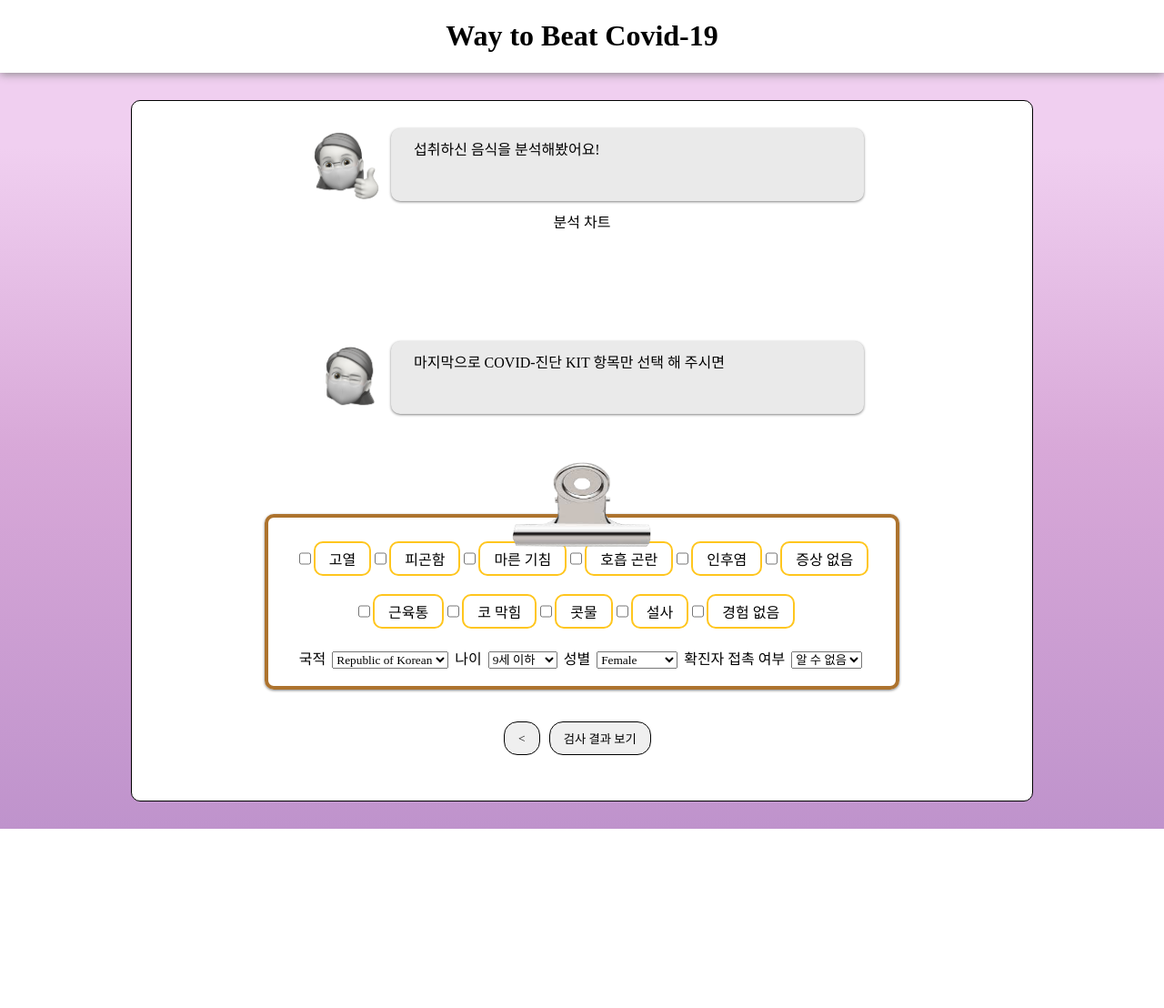
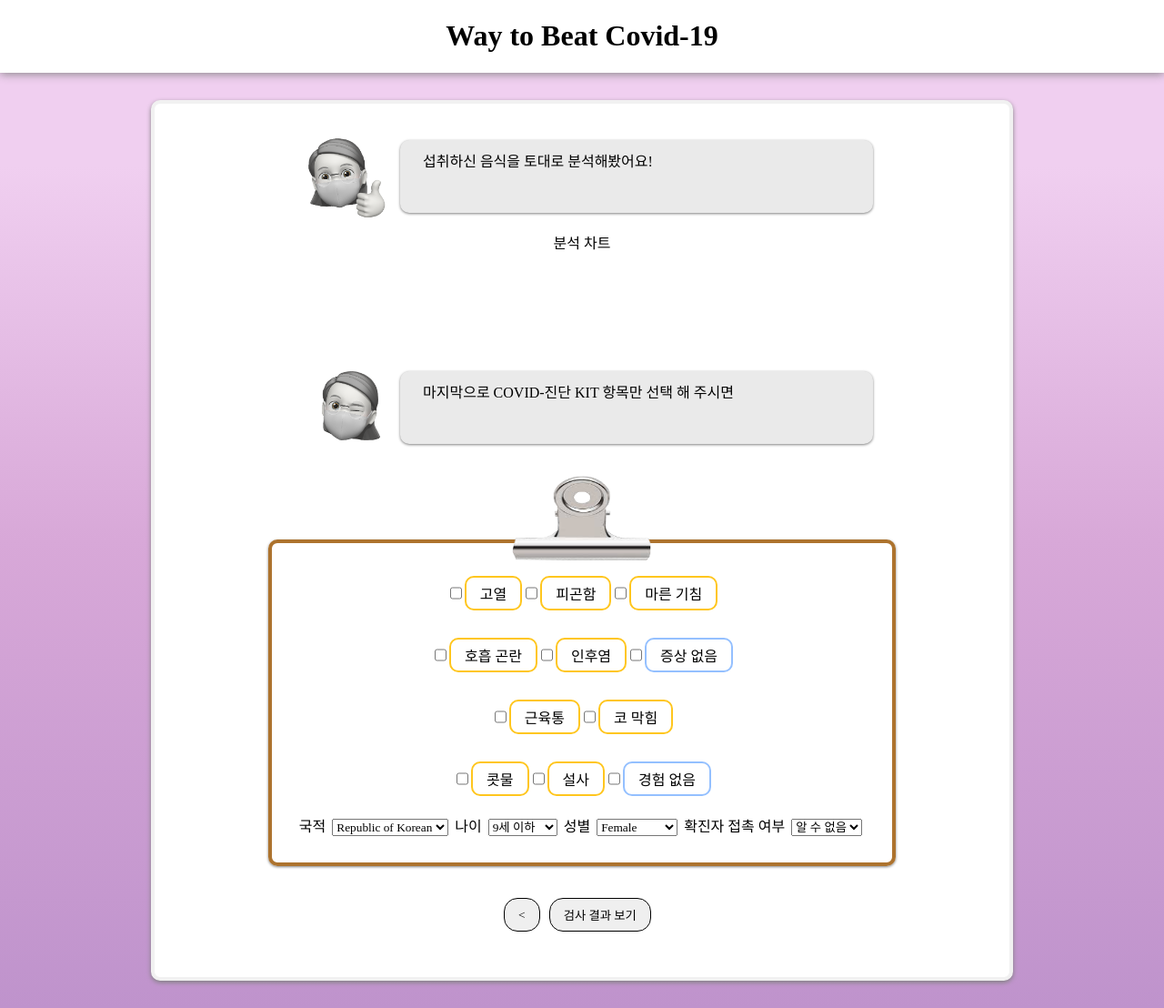
Before and after one commit to mang0206/test_mirror, a Flask app: page /kit in a window 1280 px wide. Shown: the whole page at 91% size. Before the commit the page ends 911 px from the top, so only its background shows below. Run offline with Flask 2, Linux system fonts and the light colour scheme; some web fonts are replaced.

Commit message:
[Update] diet_result.html css 수정
Former-commit-id: fdd997b4561557cd353ace587906cc34b4eb5003

```diff
--- a/app/static/css/style.css
+++ b/app/static/css/style.css
@@ -278,8 +278,8 @@ a:active{color: white;}
     justify-content: center;
 }
 .doctor img{
-    width: 100px;
-    height: 100px;
+    width: 120px;
+    height: 120px;
     display: flex;
 }
 .doctor_bubble{
@@ -317,7 +317,7 @@ a:active{color: white;}
     width: 200px;
     height: 150px;
 }
-.personal_board{
+.diet_personal_board{
     width: fit-content;
     margin: 30px 0px 30px 0px;
     padding: 10px 10px 0px 10px;
@@ -333,7 +333,7 @@ a:active{color: white;}
     box-shadow: 0px 1px 3px gray;
 }
 /*--------diet--------*/
-.diet{
+.diet_background{
     width: 100%;
     background: linear-gradient(to bottom, rgb(240,207,240) 10%, rgb(216,168,216) 50%, rgb(191,147,204));
     display: flex;
@@ -409,32 +409,20 @@ a:active{color: white;}
 .activity{
     padding: 10px 0px 10px 0px;
 }
-.move_kit{
+.move_button{
+    width: fit-content;
     padding: 8px 15px 8px 15px;
     border: 1px solid;
     border-radius: 15px;
     margin-bottom: 15px;
+    background-color: rgb(239, 239, 239);
+}
+.move_button:hover{
+    cursor: pointer;
 }
 /*--------kit--------*/
-.kit{
-    width: 100%;
-    background: linear-gradient(to bottom, rgb(240,207,240) 10%, rgb(216,168,216) 50%, rgb(191,147,204));
-    display: flex;
-    flex-direction: column;
-    align-items: center;
-    justify-content: center;
-    text-align: center;
-}
-.kit_container{
-    width: 950px;
-    background: white;
-    margin: 30px 0px 30px 0px;
-    padding: 10px 20px 10px 20px;
-    border: 1px solid;
-    border-radius: 10px;
-}
 .kit_clip_img{
-    top: 480px;
+    top: 495px;
     z-index: 900;
     position: absolute;
     display: flex;
@@ -447,6 +435,14 @@ a:active{color: white;}
     width: 200px;
     height: 150px;
 }
+.kit_personal_board{
+    width: fit-content;
+    margin: 15px 0px 30px 0px;
+    padding: 10px 10px 10px 10px;
+    border: 4px solid #AD732E;
+    border-radius: 10px;
+    box-shadow: 0px 1px 3px gray;
+}
 .symptom_container{
     padding: 16px 20px 16px 20px;
     display: flex;
@@ -455,7 +451,7 @@ a:active{color: white;}
     justify-content: center;
 }
 .symptom_1{
-    margin-bottom: 20px;
+    margin: 10px 0px 20px 0px;
     display: flex;
 }
 .symptom_1 label{
@@ -468,20 +464,8 @@ a:active{color: white;}
     flex-direction: column;
     justify-content: center;
 }
-.symptom_2{
-    width: 500px;
-    margin-bottom: 20px;
-    display: flex;
-}
-.symptom_2 label{
-    font-weight: 400;
-    background-color: white;
-    padding: 5px 15px 5px 15px;
-    border: 2px solid rgb(255,198,30);
-    border-radius: 10px;
-    align-items: center;
-    flex-direction: column;
-    justify-content: center;
+.symptom_1 .none_experience{
+    border: 2px solid #94C0FF;
 }
 .kit_analysis{
     margin-bottom: 100px;
@@ -489,11 +473,8 @@ a:active{color: white;}
 .kit_chart{
     margin-bottom: 100px;
 }
-.kit_checker{
-    display: flex;
-    flex-direction: column;
-    align-items: center;
-    justify-content: center;
+.label_checker .checked{
+    background-color: gray;
 }
 /*--------checker--------*/
 .checker{
@@ -516,7 +497,6 @@ a:active{color: white;}
     background-color: rgb(239, 239, 239);
     border: 1px solid;
     border-radius: 15px;
-
     margin: 5px 10px 40px 0px;
 }
 .kit_button:hover{
--- a/app/static/js/checker.js
+++ b/app/static/js/checker.js
@@ -1,12 +1,16 @@
 //버튼 클릭마다 배경색 변경
+
 $(function(){
     let $label_chker = $(".label_checker");
 
     $label_chker.click(function(){
-        if($label_chker.hasClass("clicked")) {
-            $label_chker.removeClass("clicked")
-        }
-        $(this).addClass("clicked");
+        $(this).toggleClass("checked");
     });
 
 });
+
+
+//정상 실행 확인 용
+$( function () {
+    alert('메시지를 띄웁니다.');
+});
--- a/app/templates/checker.html
+++ b/app/templates/checker.html
@@ -4,30 +4,34 @@
   <form method="post">
     <div class="symptom_container">
       <div class='symptom_1'>
-        <input type="checkbox" name="Fever" id="Fever">
+        <input type="checkbox" name="Fever" id="Fever" class="input_checker">
         <label for="Fever" class="label_checker">고열</label>
-        <input type="checkbox" name="Tiredness" id="Tiredness">
+        <input type="checkbox" name="Tiredness" id="Tiredness" class="input_checker">
         <label for="Tiredness" class="label_checker">피곤함</label>
-        <input type="checkbox" name="Dry_Cough" id="Dry_Cough">
+        <input type="checkbox" name="Dry_Cough" id="Dry_Cough" class="input_checker">
         <label for="Dry_Cough" class="label_checker">마른 기침</label>
-        <input type="checkbox" name="Difficulty_in_Breathing" id="Difficulty_in_Breathing">
+      </div>
+      <div class='symptom_1'>
+        <input type="checkbox" name="Difficulty_in_Breathing" id="Difficulty_in_Breathing" class="input_checker">
         <label for="Difficulty_in_Breathing" class="label_checker">호흡 곤란</label>
-        <input type="checkbox" name="Sore_Throat" id="Sore_Throat">
+        <input type="checkbox" name="Sore_Throat" id="Sore_Throat" class="input_checker">
         <label for="Sore_Throat" class="label_checker">인후염</label>
-        <input type="checkbox" name="None_Sympton" id="None_Sympton">
-        <label for="None_Sympton" class="label_checker">증상 없음</label>
+        <input type="checkbox" name="None_Sympton" id="None_Sympton" class="input_checker">
+        <label for="None_Sympton" class="label_checker none_experience">증상 없음</label>
       </div>
-      <div class='symptom_2'>
-        <input type="checkbox" name="Pains" id="Pains">
+      <div class='symptom_1'>
+        <input type="checkbox" name="Pains" id="Pains" class="input_checker">
         <label for="Pains" class="label_checker">근육통</label>
-        <input type="checkbox" name="Nasal_Congestion" id="Nasal_Congestion">
+        <input type="checkbox" name="Nasal_Congestion" id="Nasal_Congestion" class="input_checker">
         <label for="Nasal_Congestion" class="label_checker">코 막힘</label>
-        <input type="checkbox" name="Runny_Nose" id="Runny_Nose">
+      </div>
+      <div class='symptom_1'>
+        <input type="checkbox" name="Runny_Nose" id="Runny_Nose" class="input_checker">
         <label for="Runny_Nose" class="label_checker">콧물</label>
-        <input type="checkbox" name="Diarrhea" id="Diarrhea">
+        <input type="checkbox" name="Diarrhea" id="Diarrhea" class="input_checker">
         <label for="Diarrhea" class="label_checker">설사</label>
-        <input type="checkbox" name="None_Experiencing" id="None_Experiencing">
-        <label for="None_Experiencing" class="label_checker">경험 없음</label>
+        <input type="checkbox" name="None_Experiencing" id="None_Experiencing" class="input_checker">
+        <label for="None_Experiencing" class="label_checker none_experience">경험 없음</label>
       </div>
         <div class='section'>
 
@@ -92,5 +96,4 @@
     </div>
   </form>
 </div>
-<script src="../static/js/diet.js" defer="defer"></script>
 {% endblock %}
--- a/app/templates/kit.html
+++ b/app/templates/kit.html
@@ -1,11 +1,11 @@
 {% extends 'base.html' %}
 {% block content %}
-<div class="kit">
-    <div class="kit_container">
+<div class="diet_background">
+    <div class="diet_container">
         <div class="doctor">
             <img src="../static/image/thumbs_up.png" alt="doctor">
             <div class="doctor_bubble">
-                섭취하신 음식을 분석해봤어요!
+                섭취하신 음식을 토대로 분석해봤어요!
             </div>
         </div>
         <div class="kit_chart">
@@ -24,7 +24,7 @@
             <div class="kit_clip_img">
                 <img src="../static/image/clip.png" alt="file_clip">
             </div>
-            <div class="personal_board">
+            <div class="kit_personal_board">
                 {% block checker %}
                 {% endblock %}
             </div>
@@ -38,5 +38,5 @@
           </div>
     </div>
 </div>
-<script src="../static/js/diet.js" defer="defer"></script>
+<script src="../static/js/checker.js" defer="defer"></script>
 {% endblock %}
```
Also changed, not shown: app/templates/diet.html (+5 -3 lines), app/templates/diet_result.html (+9 -3 lines).
